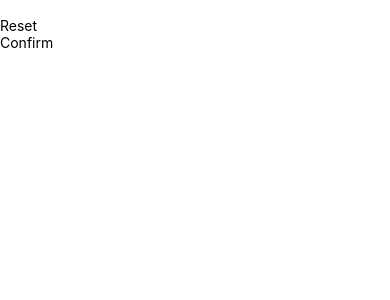
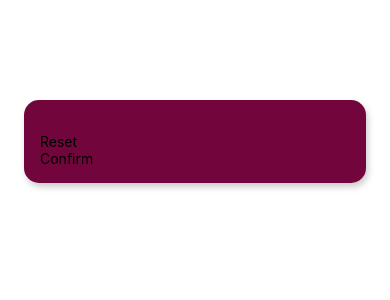
Before and after one commit to headhunter225014/React_Native_Random_Number_Game, a React Native app: screen / in a window 390 px wide. Shown: the top 300 px of the page. Built offline with nearby package versions, Linux system fonts and the light colour scheme.

Commit message:
Second commit: Creating a unique button and styling

```diff
--- a/App.js
+++ b/App.js
@@ -3,7 +3,9 @@ import { StyleSheet, Text, View } from 'react-native';
 import StartGameScreen from "./screens/StartGameScreen";
 export default function App() {
   return (
-    <StartGameScreen/>
+      <View>
+        <StartGameScreen/>
+      </View>
   );
 }
 
--- a/screens/StartGameScreen.js
+++ b/screens/StartGameScreen.js
@@ -1,13 +1,28 @@
-import {TextInput, View} from "react-native";
+import {StyleSheet, TextInput, View} from "react-native";
 import MainButton from "../components/MainButton";
 function StartGameScreen() {
     return(
-    <View>
-        <TextInput/>
-        <MainButton>Reset</MainButton>
-        <MainButton>Confirm</MainButton>
-    </View>
+        <View style={styles.container}>
+            <TextInput/>
+            <MainButton>Reset</MainButton>
+            <MainButton>Confirm</MainButton>
+        </View>
     );
 }
 
+const styles = StyleSheet.create({
+    container: {
+        marginTop: 100,
+        padding: 16,
+        marginHorizontal: 24,
+        borderRadius: 15,
+        backgroundColor: "#72063c",
+        elevation: 5,
+        shadowColor: 'grey',
+        shadowOffset: {width: 2, height: 4},
+        shadowRadius: 6,
+        shadowOpacity: 0.4
+    }
+});
+
 export default StartGameScreen;
```
